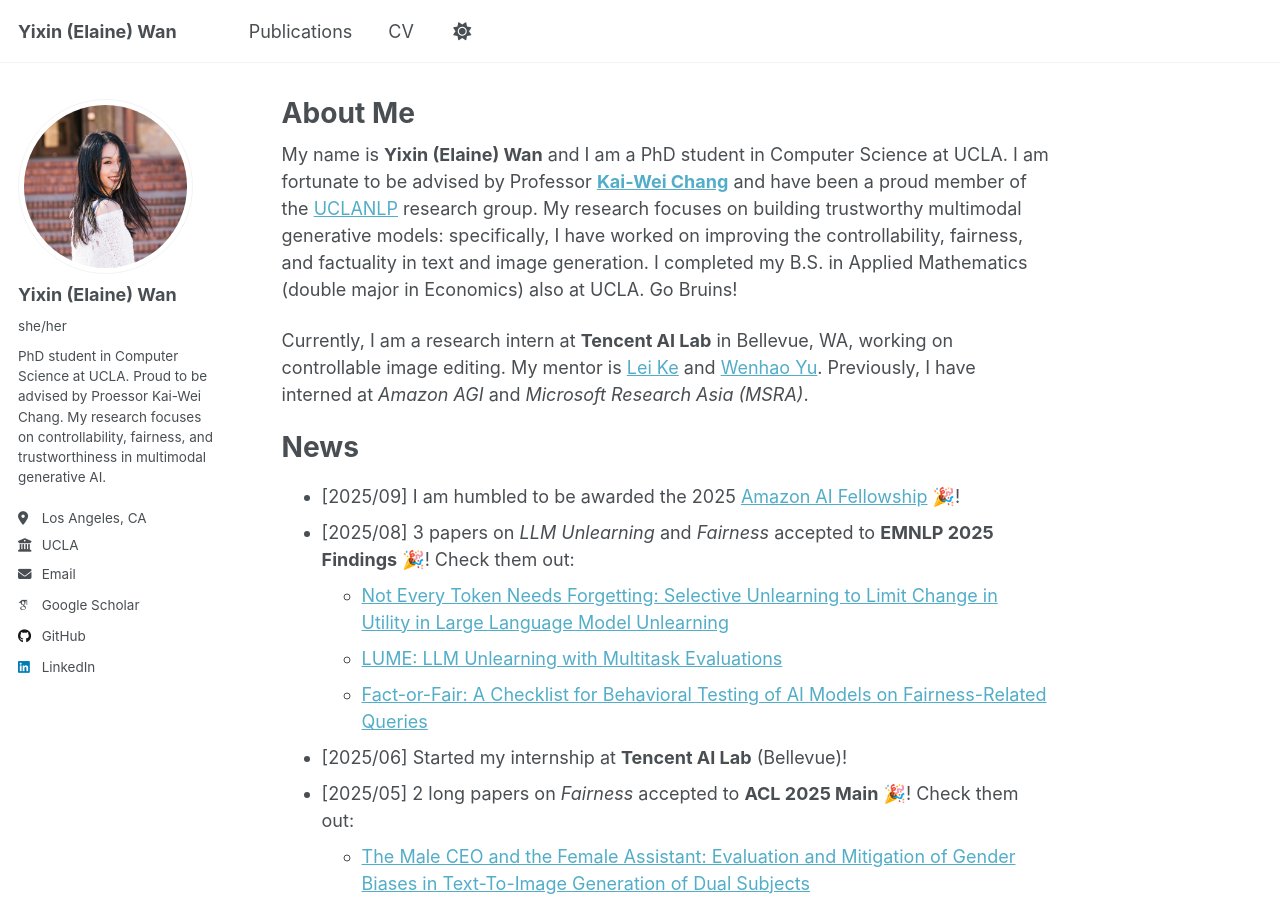
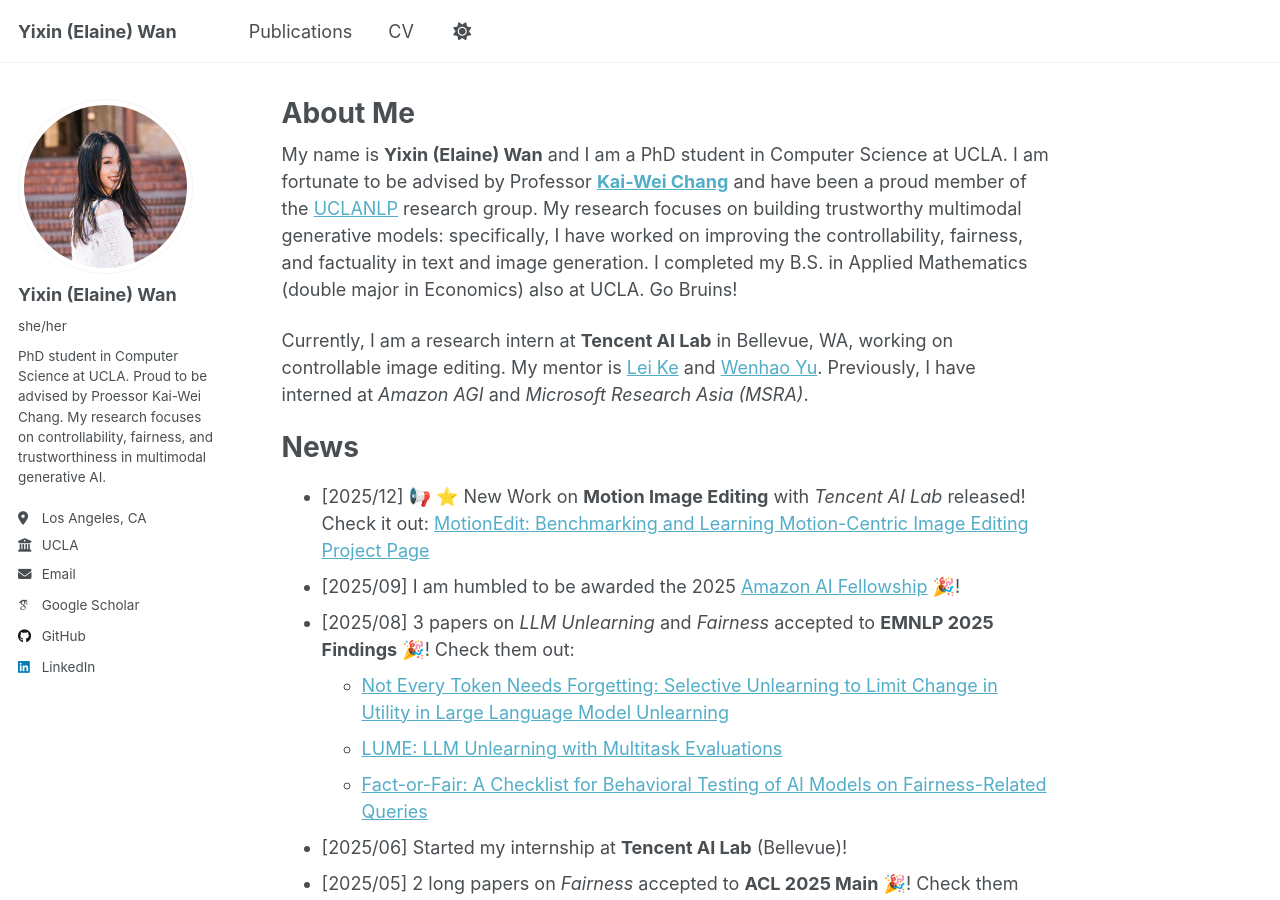
Before and after one commit to elainew728/elainew728.github.io, a Jekyll site: the page built from _pages/about.md, in a window 1280 px wide and 900 px high. Built offline with Jekyll 4.4.1, drawn with Linux system fonts in a browser that asks for light colours; some web fonts are replaced; a script that is not in the unit is left out.

Commit message:
Update news

```diff
--- a/_pages/about.md
+++ b/_pages/about.md
@@ -13,6 +13,7 @@ Currently, I am a research intern at **Tencent AI Lab** in Bellevue, WA, working
 
 News
 ======
+* [2025/12] 📢 ⭐️ New Work on **Motion Image Editing** with *Tencent AI Lab* released! Check it out: [MotionEdit: Benchmarking and Learning Motion-Centric Image Editing](https://arxiv.org/abs/2512.10284) [Project Page](https://motion-edit.github.io/)
 * [2025/09] I am humbled to be awarded the 2025 [Amazon AI Fellowship](https://samueli.ucla.edu/15-ucla-engineering-doctoral-students-named-amazon-ai-fellows/) 🎉!
 * [2025/08] 3 papers on *LLM Unlearning* and *Fairness* accepted to **EMNLP 2025 Findings** 🎉! Check them out:
   * [Not Every Token Needs Forgetting: Selective Unlearning to Limit Change in Utility in Large Language Model Unlearning](https://arxiv.org/abs/2506.00876)
```
